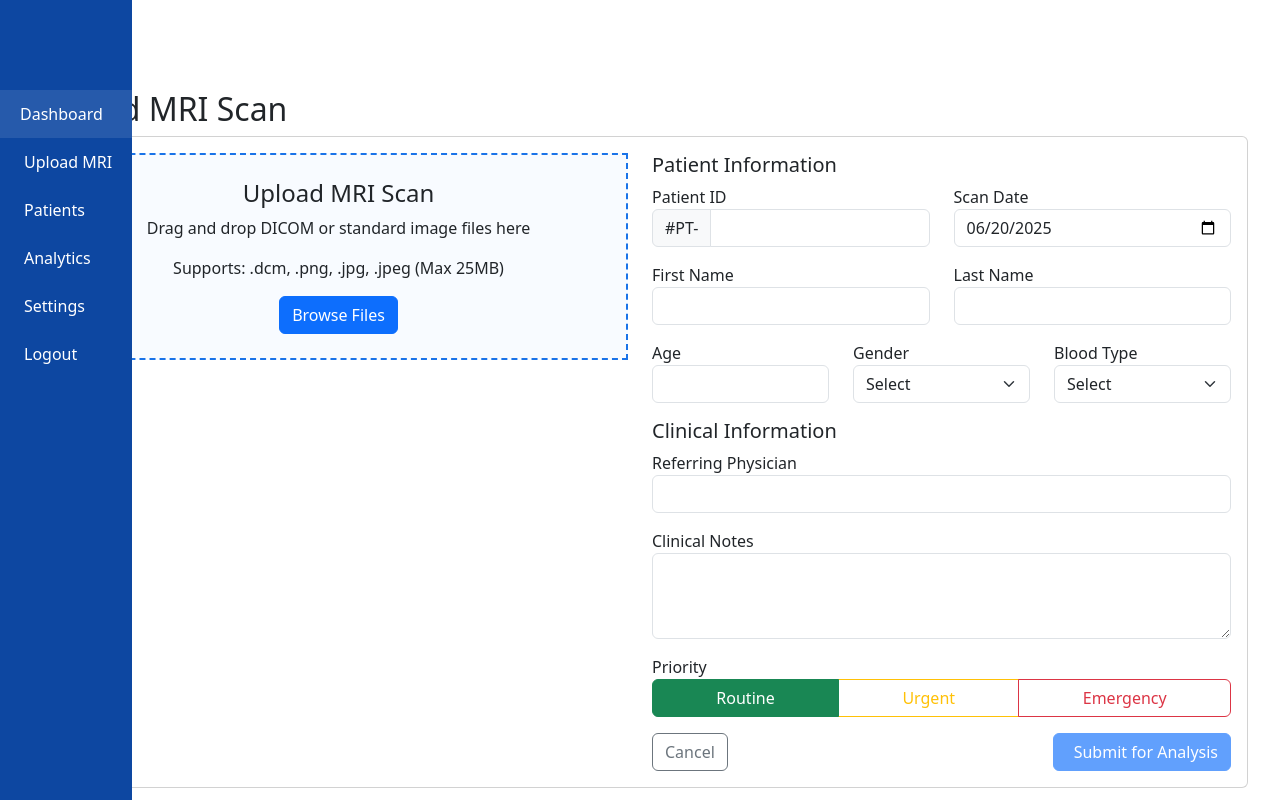
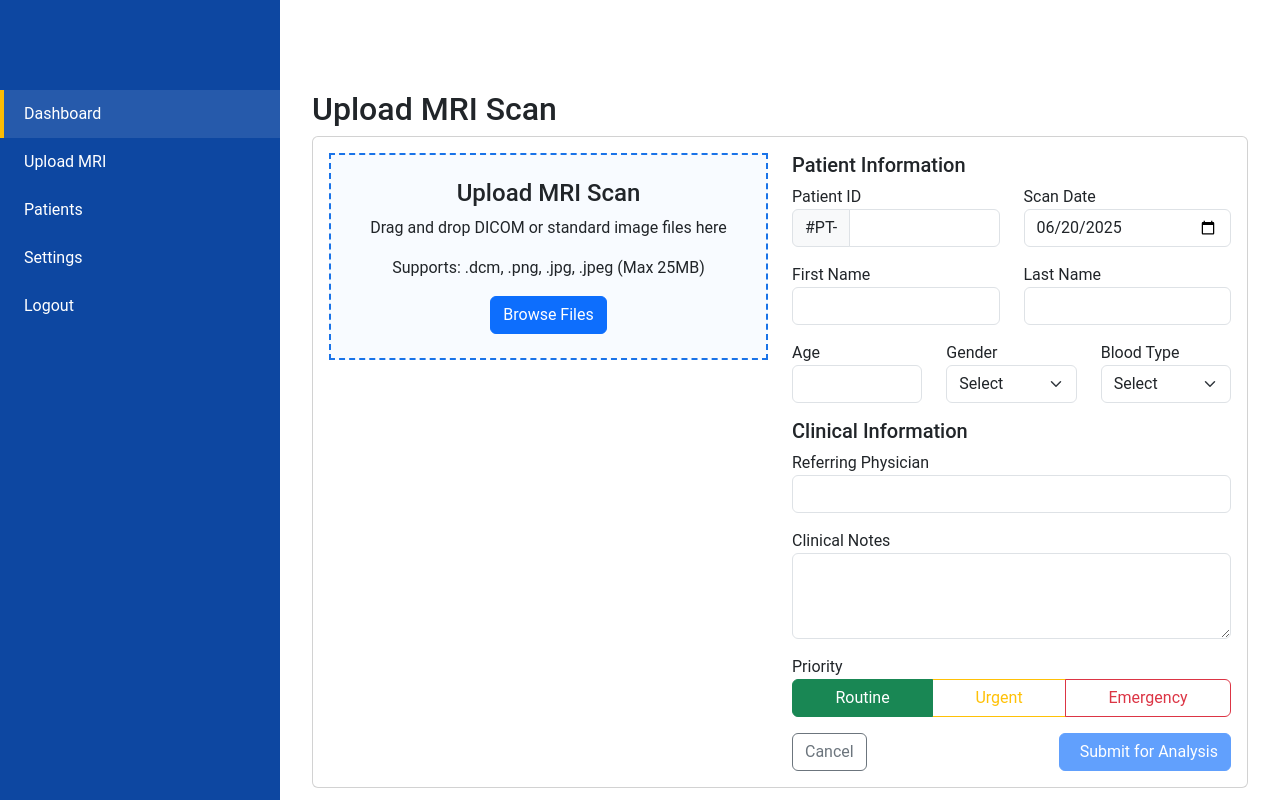
Before and after one commit to Waleedk6/TumorVision, a React (Create React App) app in the folder tumor-vision-frontend/: page /upload in a window 1280 px wide. Built offline with nearby package versions, Linux system fonts and the light colour scheme.

Commit message:
`Removed Analytics links from Dashboard, ScanResults, UploadMRI pages and added CSS variables to Dashboard.module.css and ScanResults.module.css`

```diff
--- a/tumor-vision-frontend/src/pages/Dashboard.jsx
+++ b/tumor-vision-frontend/src/pages/Dashboard.jsx
@@ -32,7 +32,6 @@ const Dashboard = () => {
           <Link to="/dashboard" className={`${styles.link} ${styles.active}`}><i className="fas fa-tachometer-alt"></i> Dashboard</Link>
             <Link to="/upload" className={styles.link}><i className="fas fa-upload"></i> Upload MRI</Link>
             <Link to="/patients" className={styles.link}><i className="fas fa-users"></i> Patients</Link>
-            <Link to="/analytics" className={styles.link}><i className="fas fa-chart-bar"></i> Analytics</Link>
             <Link to="/settings" className={styles.link}><i className="fas fa-cog"></i> Settings</Link>
           <Link to="/" className={styles.link}><i className="fas fa-sign-out-alt"></i> Logout</Link>
         </nav>
--- a/tumor-vision-frontend/src/pages/Dashboard.module.css
+++ b/tumor-vision-frontend/src/pages/Dashboard.module.css
@@ -1,3 +1,12 @@
+:root {
+  --primary: #1a73e8;
+  --primary-dark: #0d47a1;
+  --secondary: #fbbc04;
+  --danger: #d32f2f;
+  --success: #388e3c;
+  --info: #17a2b8;
+  --sidebar-width: 280px;
+}
 
 .wrapper {
   display: flex;
--- a/tumor-vision-frontend/src/pages/ScanResults.jsx
+++ b/tumor-vision-frontend/src/pages/ScanResults.jsx
@@ -24,9 +24,6 @@ const ScanResults = () => {
           </Link>
           <Link to="/patients" className={styles.link}>
             <i className="fas fa-users"></i> Patients
-          </Link>
-          <Link to="/analytics" className={styles.link}>
-            <i className="fas fa-chart-bar"></i> Analytics
           </Link>
           <Link to="/settings" className={styles.link}>
             <i className="fas fa-cog"></i> Settings
--- a/tumor-vision-frontend/src/pages/ScanResults.module.css
+++ b/tumor-vision-frontend/src/pages/ScanResults.module.css
@@ -1,3 +1,34 @@
+:root {
+  --primary: #1a73e8;
+  --primary-dark: #0d47a1;
+  --primary-light: #e8f0fe;
+  --secondary: #fbbc04;
+  --danger: #d32f2f;
+  --success: #388e3c;
+  --gray: #5f6368;
+  --light-gray: #f1f3f4;
+  --white: #ffffff;
+  --sidebar-width: 280px;
+}
+
+* {
+  margin: 0;
+  padding: 0;
+  box-sizing: border-box;
+  font-family: 'Roboto', sans-serif;
+}
+
+body {
+  background-color: #f8f9fa;
+  color: #212529;
+  line-height: 1.6;
+}
+
+h1, h2, h3, h4, h5, h6 {
+  font-weight: 500;
+  color: var(--primary-dark);
+}
+
 .sidebar {
   position: fixed;
   top: 0;
--- a/tumor-vision-frontend/src/pages/UploadMRI.jsx
+++ b/tumor-vision-frontend/src/pages/UploadMRI.jsx
@@ -72,7 +72,6 @@ const UploadMRI = () => {
           <Link to="/dashboard" className={`${styles.link} ${styles.active}`}><i className="fas fa-tachometer-alt"></i> Dashboard</Link>
             <Link to="/upload" className={styles.link}><i className="fas fa-upload"></i> Upload MRI</Link>
             <Link to="/patients" className={styles.link}><i className="fas fa-users"></i> Patients</Link>
-            <Link to="/analytics" className={styles.link}><i className="fas fa-chart-bar"></i> Analytics</Link>
             <Link to="/settings" className={styles.link}><i className="fas fa-cog"></i> Settings</Link>
           <Link to="/" className={styles.link}><i className="fas fa-sign-out-alt"></i> Logout</Link>
         </nav>
--- a/tumor-vision-frontend/src/pages/UploadMRI.module.css
+++ b/tumor-vision-frontend/src/pages/UploadMRI.module.css
@@ -1,4 +1,15 @@
-
+:root {
+  --primary: #1a73e8;
+  --primary-dark: #0d47a1;
+  --primary-light: #e8f0fe;
+  --secondary: #fbbc04;
+  --danger: #d32f2f;
+  --success: #388e3c;
+  --gray: #5f6368;
+  --light-gray: #f1f3f4;
+  --white: #ffffff;
+  --sidebar-width: 280px;
+}
 .sidebar {
   position: fixed;
   top: 0;
```
